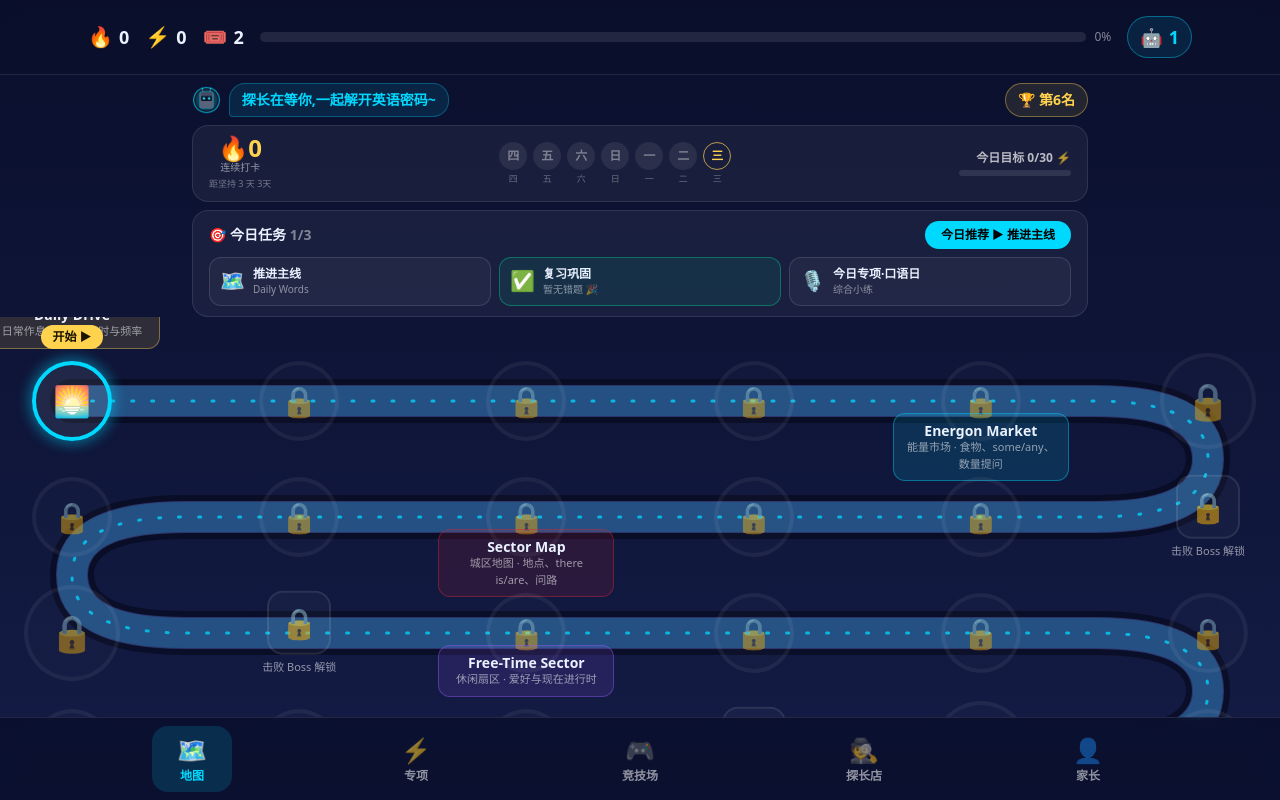
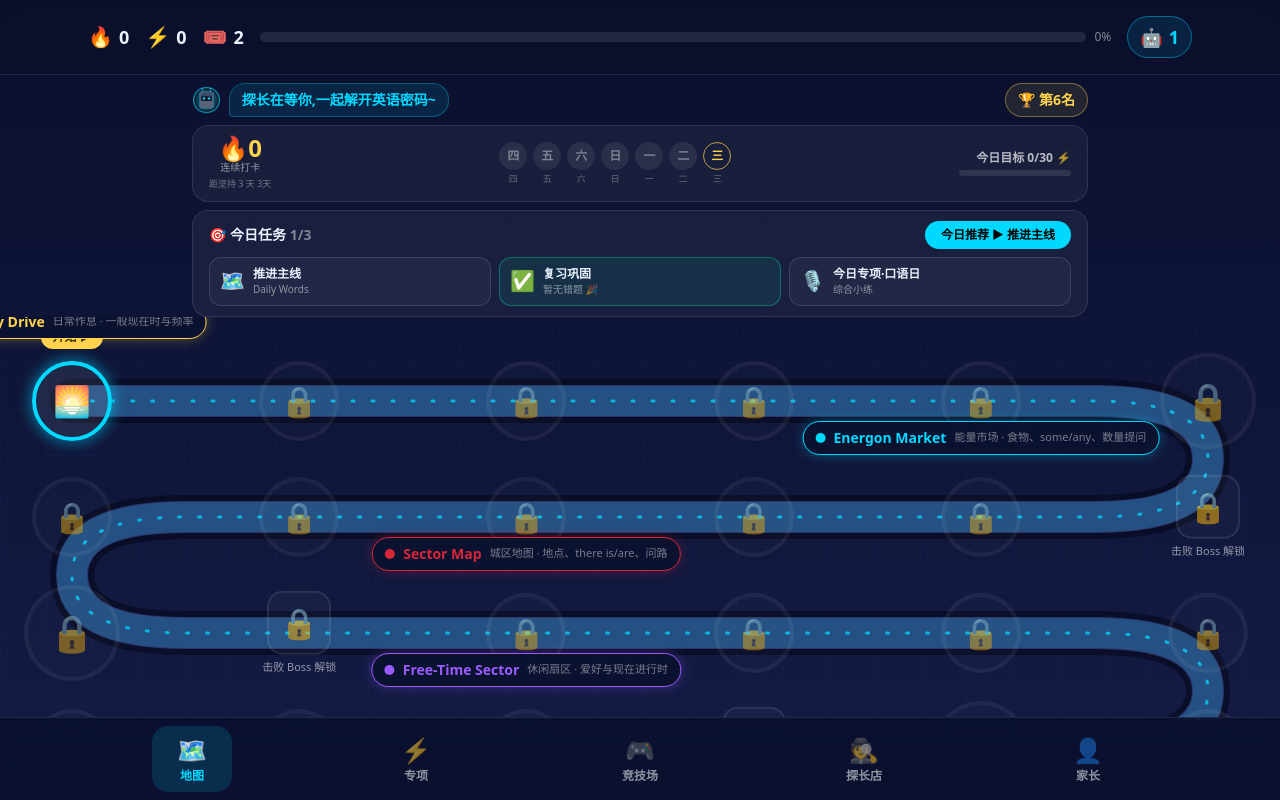
Before and after one commit to mattsg198/cybertron-academy, a React (Vite) app: page / in a window 1280 px wide. Built offline with nearby package versions, Linux system fonts and the light colour scheme.

Commit message:
Map polish: cyber-grid backdrop + color-coded sector banners
Co-Authored-By: Claude Opus 4.8 <noreply@anthropic.com>

```diff
--- a/src/components/LevelMap.tsx
+++ b/src/components/LevelMap.tsx
@@ -134,8 +134,14 @@ export default function LevelMap({
   return (
     <div ref={scroller} className="no-scrollbar relative h-full w-full overflow-y-auto overflow-x-hidden">
       <div className="relative mx-auto" style={{ width, height }}>
-        {/* winding track: dark border → road body → soft glow → dashed centre line */}
+        {/* faint cyber-grid backdrop + winding track */}
         <svg className="absolute inset-0" width={width} height={height} fill="none">
+          <defs>
+            <pattern id="cybergrid" width="46" height="46" patternUnits="userSpaceOnUse">
+              <path d="M46 0 H0 V46" fill="none" stroke="rgba(120,160,255,0.06)" strokeWidth="1" />
+            </pattern>
+          </defs>
+          <rect x={0} y={0} width={width} height={height} fill="url(#cybergrid)" />
           <path d={pathD} stroke="rgba(4,6,20,0.55)" strokeWidth={44} strokeLinecap="round" strokeLinejoin="round" />
           <path d={pathD} stroke="#2b356b" strokeWidth={32} strokeLinecap="round" strokeLinejoin="round" />
           <path d={pathD} stroke="rgba(0,217,255,0.16)" strokeWidth={30} strokeLinecap="round" strokeLinejoin="round" />
@@ -216,14 +222,15 @@ function LessonStop({
   const accent = isBoss ? '#ff4d6d' : mastered ? '#ffcc33' : unit.color
   return (
     <div className="flex flex-col items-center">
-      {/* sector label above the first node of each sector */}
+      {/* sector banner above the first node of each sector */}
       {first && (
         <div
-          className="absolute -top-16 left-1/2 w-44 -translate-x-1/2 rounded-xl px-3 py-2 text-center"
-          style={{ background: `${unit.color}22`, border: `1px solid ${unit.color}66` }}
+          className="absolute -top-14 left-1/2 z-10 flex -translate-x-1/2 items-center gap-2 whitespace-nowrap rounded-full px-3 py-1.5"
+          style={{ background: '#0b1230', border: `1.5px solid ${unit.color}`, boxShadow: `0 0 12px ${unit.color}55` }}
         >
-          <div className="text-sm font-black leading-tight">{unit.name}</div>
-          <div className="text-[11px] text-white/55">{unit.zh}</div>
+          <span className="h-2.5 w-2.5 rounded-full" style={{ background: unit.color }} />
+          <span className="text-sm font-black" style={{ color: unit.color }}>{unit.name}</span>
+          <span className="text-[11px] text-white/45">{unit.zh}</span>
         </div>
       )}
 
```
